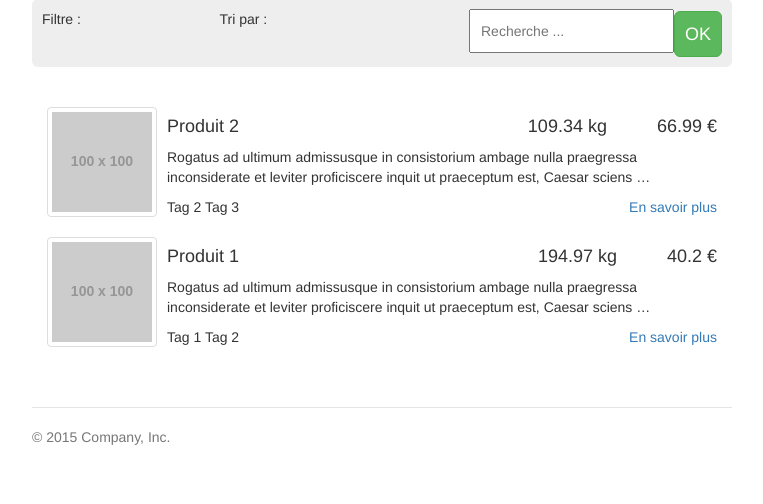
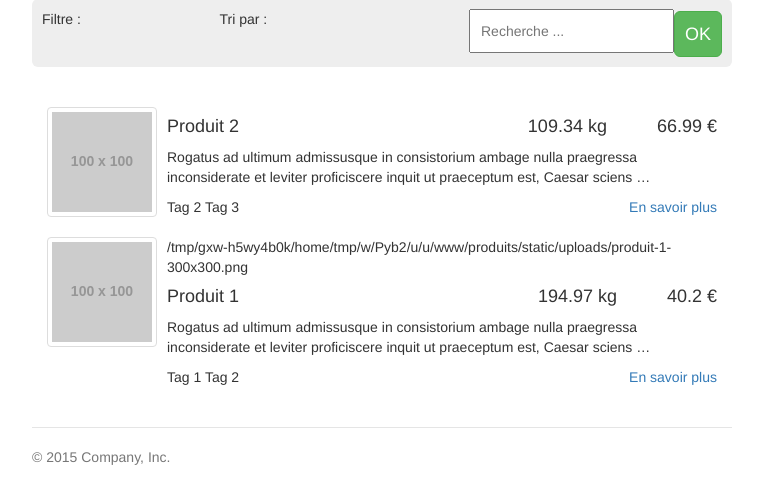
Before and after one commit to zspirit/catalogue, a Django app: page /produit/ in a window 1280 px wide. Shown: the part 112-616 px from the top of the page, without its empty margins (258-1021 px from the left). Run offline with Django 3.2, Linux system fonts and the light colour scheme; data comes from the database, SQL or seed files in the repository; grey boxes labelled with a size stand in for pictures from a placeholder-image service; some libraries are stand-ins or nearby versions.

Commit message:
New commit

```diff
--- a/produits/models.py
+++ b/produits/models.py
@@ -1,6 +1,7 @@
 from __future__ import unicode_literals
 from django.template.defaultfilters import slugify
 from django.db import models
+from django.conf import settings
 
 # Create your models here.
 class Produit(models.Model):
@@ -12,10 +13,15 @@ class Produit(models.Model):
     tags = models.ManyToManyField('Tag')
     categories = models.ManyToManyField('Categorie')
     visible = models.BooleanField(default=True)
+
     def __unicode__(self):
         return self.title
+
     class Meta:
         ordering = ('title',)
+
+    def get_feature_image(self):
+        return Image.objects.filter(post=self)[:1].get()
 
 class Tag(models.Model):
     """docstring for Tags"""
@@ -34,11 +40,11 @@ class Categorie(models.Model):
 def get_image_filename(instance, filename):
     title = instance.post.title
     slug = slugify(title)
-    return "produits/static/uploads/%s-%s" % (slug, filename)
+    return "%s-%s" % (slug, filename)
 
 class Image(models.Model):
-    post = models.ForeignKey(Produit, default=None)
-    image = models.ImageField(upload_to=get_image_filename,
+    post = models.ForeignKey(Produit, default=None, on_delete=models.CASCADE)
+    image = models.ImageField(upload_to=settings.BASE_DIR+settings.STATIC_URL+"produits/static/uploads/%Y/%m/%d/",
                               verbose_name='Image')
     def __unicode__(self):
         return "Image du produit : %s" % (self.post.title)
--- a/produits/templates/base.html
+++ b/produits/templates/base.html
@@ -27,7 +27,7 @@
 
     <!-- Just for debugging purposes. Don't actually copy these 2 lines! -->
     <!--[if lt IE 9]><script src="../../assets/js/ie8-responsive-file-warning.js"></script><![endif]-->
-    <script src="assets/js/ie-emulation-modes-warning.js"></script>
+    <script src="{% static 'js/ie-emulation-modes-warning.js' %}"></script>
 
     <!-- HTML5 shim and Respond.js for IE8 support of HTML5 elements and media queries -->
     <!--[if lt IE 9]>
@@ -74,7 +74,7 @@
 
 
     <!-- IE10 viewport hack for Surface/desktop Windows 8 bug -->
-    <script src="assets/js/ie10-viewport-bug-workaround.js"></script>
+    <script src="{% static 'js/ie10-viewport-bug-workaround.js' %}"></script>
 
 
 </body>
--- a/produits/templates/produit/index.html
+++ b/produits/templates/produit/index.html
@@ -3,18 +3,27 @@
 	{% if latest_produits_list %}
 	    {% for produit in latest_produits_list %}
 	        <div class="col-lg-12">
-	          <a class="thumbnail" href="#">
+	          <a class="thumbnail" href="{% url 'produits:detail' produit.id %}">
 	            <img class="img-responsive" src="http://placehold.it/100x100" alt="">
 	          </a>
+	          {% load staticfiles %}
+	          {{ produit.get_feature_image.image.path  }}
 	  		  <h4 class="title">{{ produit.title }}
 	  		  	<span>{{ produit.prix }} €</span>
 	  		  	<span>{{ produit.poids }} kg</span>
 	  		  </h4>
-	          <p>{{ produit.description|truncatechars:150 }}</p>
+
+	          <p>
+	          {% autoescape on %}
+	          	{{ produit.description|truncatechars:150 }}
+	          {% endautoescape %}
+	          </p>
 	          {% for tag in produit.tags.all %}
 	          	{{ tag.tag }}
 	          {% endfor %}
-	          <spna class="see"><a href="#">En savoir plus</a></spna>
+	          <spna class="see">
+	          	<a href="{% url 'produits:detail' produit.id %}">En savoir plus</a>
+	          </spna>
 	        </div>
 	    {% endfor %}
 	{% else %}
```
Also changed, not shown: produits/admin.py (+10 -2 lines).
